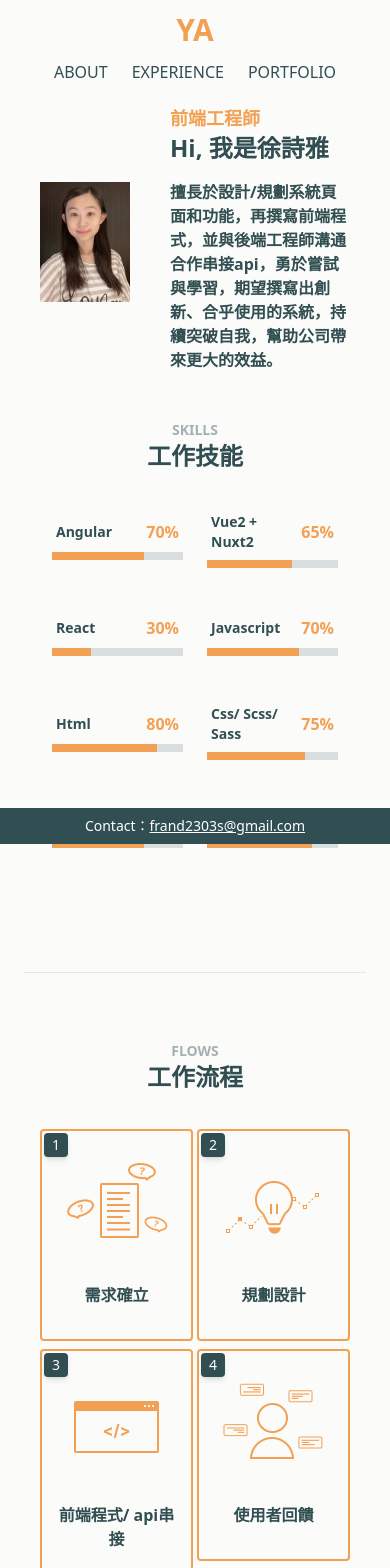
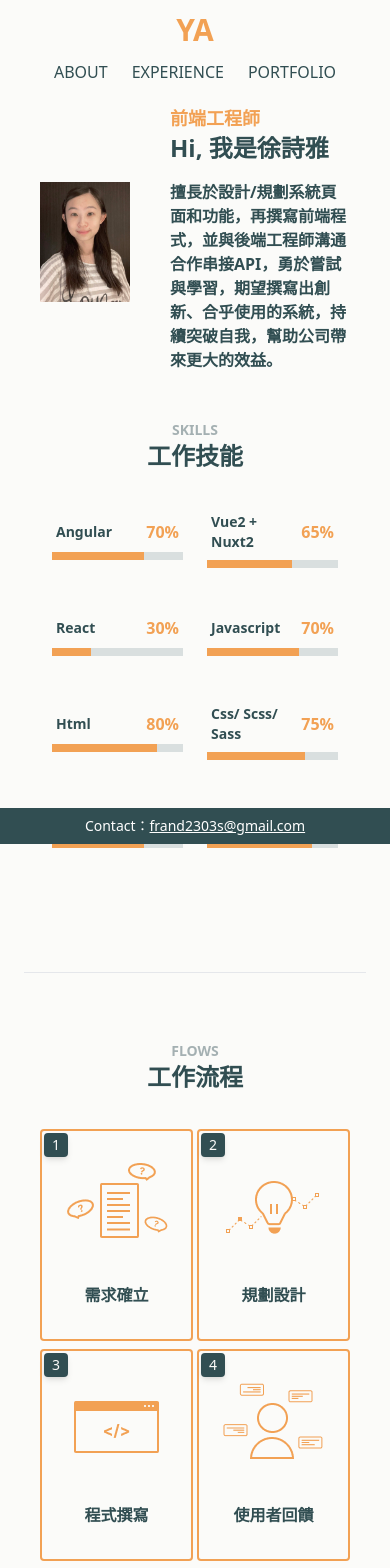
Before and after one commit to shihyaya/profile, a Next.js app: page / in a window 390 px wide. Shown: the top 1568 px of the page. Built offline with nearby package versions, Linux system fonts and the light colour scheme.

Commit message:
1. 調整mobile時的圖片大小 2. 調整api -> API

```diff
--- a/component/Portofolio.js
+++ b/component/Portofolio.js
@@ -36,7 +36,7 @@ export default function Portofolio({name,subtitle,job,skill,describe,response,id
             <div ref={cardRef} className={`${styles.card} p-1 shadow-md h-full w-full`}>
                 <div className='flex flex-col p-4 items-center  w-full h-full md:flex-row md:items-stretch'>
                     <div className='w-full h-[300px] md:h-full'>
-                        <div className={`${styles.portofolio} h-full w-full`} style={{'backgroundImage':`url('./assets/portofolio/${id}.png')`}}></div>
+                        <div className={`${styles.portofolio} h-[300px] w-full bg-contain md:bg-contain md:h-full sm:bg-auto`} style={{'backgroundImage':`url('./assets/portofolio/${id}.png')`}}></div>
                     </div>
                     <div className='w-full h-full'>
                         <div className={`${styles.content} px-4 py-3 bg-primary-25  h-full`}>
--- a/pages/template/about.tsx
+++ b/pages/template/about.tsx
@@ -21,7 +21,7 @@ export default function About() {
                         <div className="about px-10">
                             <h6 className="text-accent my-0">前端工程師</h6>
                             <h2 className="text-dark-100 my-0 mb-4 text-2xl md:text-4xl sm:text-3xl">Hi, 我是徐詩雅</h2>
-                            <h6 className="text-dark-100 text-base md:text-lg">擅長於設計/規劃系統頁面和功能，再撰寫前端程式，並與後端工程師溝通合作串接api，勇於嘗試與學習，期望撰寫出創新、合乎使用的系統，持續突破自我，幫助公司帶來更大的效益。</h6>
+                            <h6 className="text-dark-100 text-base md:text-lg">擅長於設計/規劃系統頁面和功能，再撰寫前端程式，並與後端工程師溝通合作串接API，勇於嘗試與學習，期望撰寫出創新、合乎使用的系統，持續突破自我，幫助公司帶來更大的效益。</h6>
                         </div>
                     </div>
                 </div>
@@ -45,7 +45,7 @@ export default function About() {
 //                     <div className="about px-10">
 //                         <h6 className="text-accent my-0">前端工程師</h6>
 //                         <h2 className="text-dark-100 my-0 mb-4 text-2xl md:text-4xl sm:text-3xl">Hi, 我是徐詩雅</h2>
-//                         <h6 className="text-dark-100 text-base md:text-lg">擅長於設計/規劃系統頁面和功能，再撰寫前端程式，並與後端工程師溝通合作串接api，勇於嘗試與學習，期望撰寫出創新、合乎使用的系統，持續突破自我，幫助公司帶來更大的效益。</h6>
+//                         <h6 className="text-dark-100 text-base md:text-lg">擅長於設計/規劃系統頁面和功能，再撰寫前端程式，並與後端工程師溝通合作串接API，勇於嘗試與學習，期望撰寫出創新、合乎使用的系統，持續突破自我，幫助公司帶來更大的效益。</h6>
 //                     </div>
 //                 </div>
 //             </div>
--- a/pages/template/flows.tsx
+++ b/pages/template/flows.tsx
@@ -1,6 +1,6 @@
 import Title from '../../component/Title';
 import Flow from '../../component/Flow';
-const flowData = ['需求確立','規劃設計','前端程式/ api串接','使用者回饋','維護調整']
+const flowData = ['需求確立','規劃設計','程式撰寫','使用者回饋','維護調整']
 export default function Flows() {
     return (
         <>
--- a/pages/template/portofolios.tsx
+++ b/pages/template/portofolios.tsx
@@ -28,7 +28,7 @@ const portofolioData = [{
     skill:['Angular','Figma','Amcharts','Material'],
     job:['介面設計','程式撰寫','串接API'],
     describe:'網頁即時呈現GPS定位，可查看軌跡和當時飛行之資料，幫助賽鴿人員更清楚掌握鴿子的飛行狀況，以及適合的氣候與地形',
-    response:'1. 平台功能設計與操作流程規劃<br>2. google map api串接<br>3. 訂閱制規劃'
+    response:'1. 平台功能設計與操作流程規劃<br>2. google map API串接<br>3. 訂閱制規劃'
 },]
 export default function Portofolios() {
     return (
--- a/styles/portofolio.module.scss
+++ b/styles/portofolio.module.scss
@@ -8,7 +8,7 @@
 .portofolio {
     width: 100%;
     // height: 200px;
-    background-size: contain;
+    // background-size: contain;
     background-repeat: no-repeat;
     background-position: center;
     // background-color: #D9DFDF;
```
